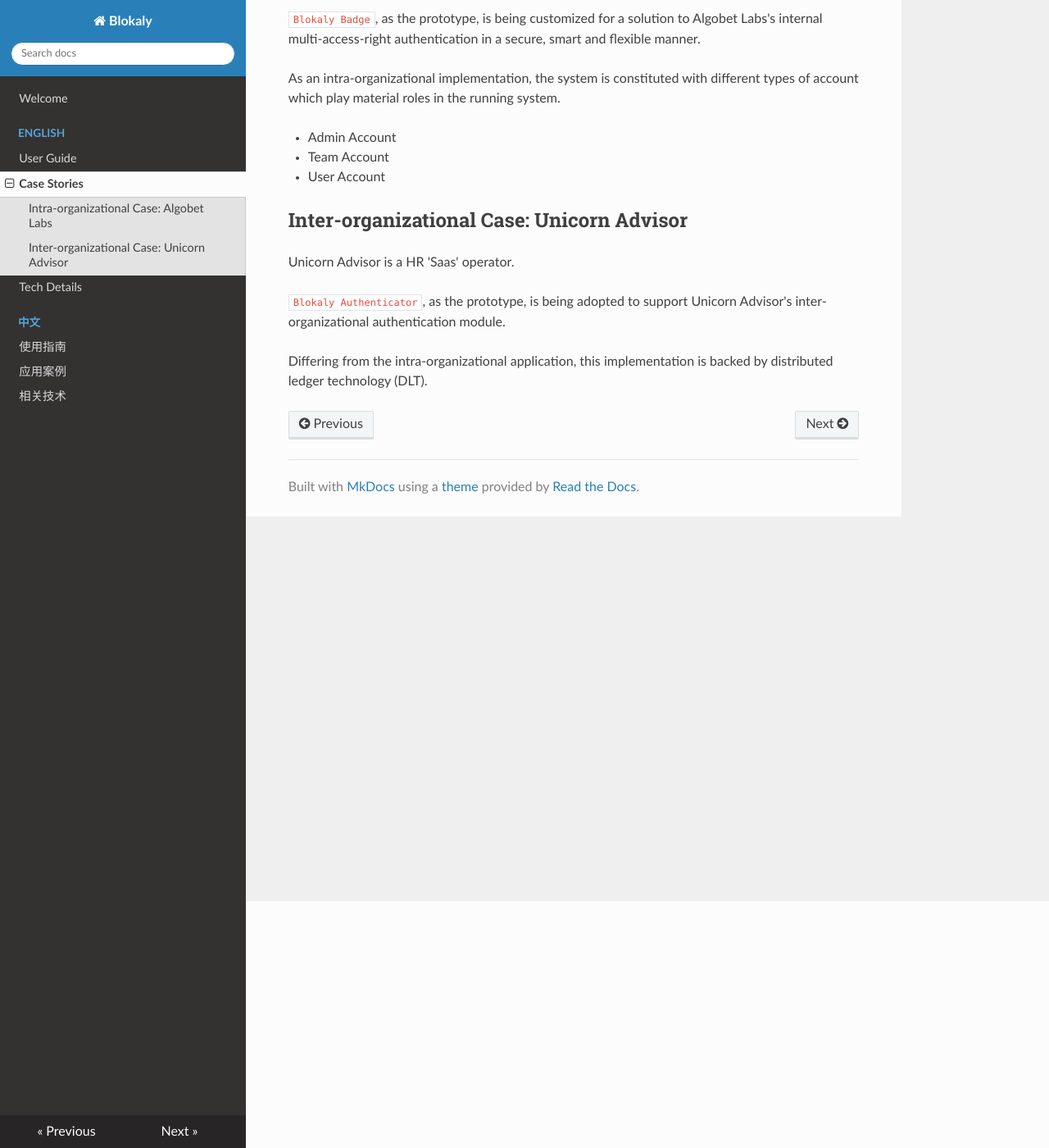
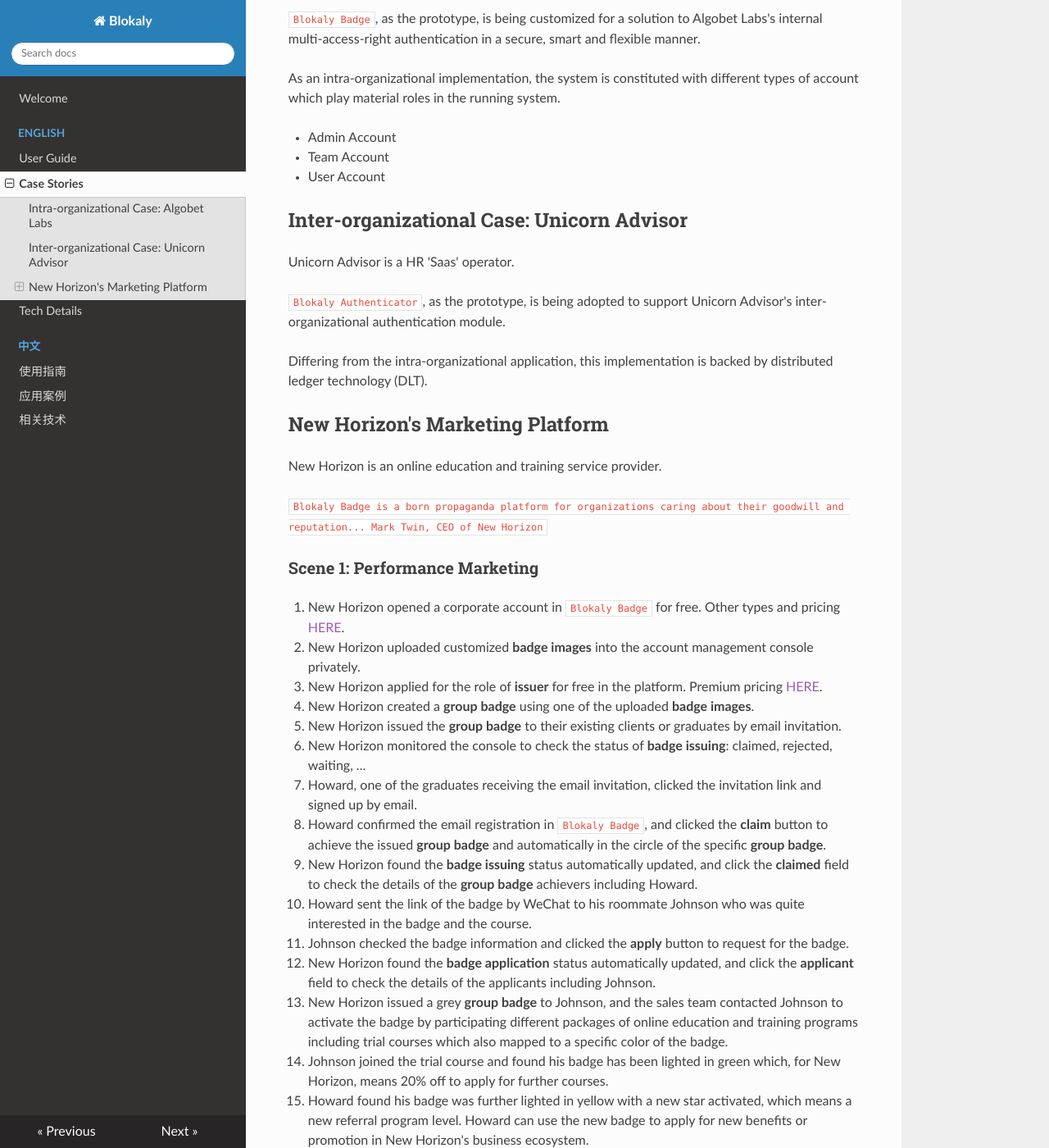
Before and after one commit to blokaly/banana, an MkDocs documentation site: the page built from docs/en/case.md, in a window 1280 px wide and 1400 px high, scrolled down 301 px. Shown: the whole window at 82% size. Built offline with MkDocs 1.6.1, drawn with Linux system fonts in a browser that asks for light colours; nearby versions of some CDN libraries; old or Windows-style settings are respelled for this version of MkDocs; some of the changed text lies outside the part shown.

Commit message:
marketing platform case added

```diff
--- a/docs/en/case.md
+++ b/docs/en/case.md
@@ -23,3 +23,36 @@ Unicorn Advisor is a HR 'Saas' operator.
 `Blokaly Authenticator`, as the prototype, is being adopted to support Unicorn Advisor's inter-organizational authentication module.
 
 Differing from the intra-organizational application, this implementation is backed by distributed ledger technology (DLT).
+
+
+## New Horizon's Marketing Platform
+
+New Horizon is an online education and training service provider.
+
+`Blokaly Badge is a born propaganda platform for organizations caring about their goodwill and reputation... Mark Twin, CEO of New Horizon`
+
+### Scene 1: Performance Marketing
+1. New Horizon opened a corporate account in `Blokaly Badge` for free. Other types and pricing [HERE]().
+2. New Horizon uploaded customized **badge images** into the account management console privately.
+3. New Horizon applied for the role of **issuer** for free in the platform. Premium pricing [HERE]().
+4. New Horizon created a **group badge** using one of the uploaded **badge images**.
+5. New Horizon issued the **group badge** to their existing clients or graduates by email invitation.
+6. New Horizon monitored the console to check the status of **badge issuing**: claimed, rejected, waiting, ...
+7. Howard, one of the graduates receiving the email invitation, clicked the invitation link and signed up by email.
+8. Howard confirmed the email registration in `Blokaly Badge`, and clicked the **claim** button to achieve the issued **group badge** and automatically in the circle of the specific **group badge**.
+9. New Horizon found the **badge issuing** status automatically updated, and click the **claimed** field to check the details of the **group badge** achievers including Howard.
+10. Howard sent the link of the badge by WeChat to his roommate Johnson who was quite interested in the badge and the course.
+11. Johnson checked the badge information and clicked the **apply** button to request for the badge.
+12. New Horizon found the **badge application** status automatically updated, and click the **applicant** field to check the details of the applicants including Johnson.
+13. New Horizon issued a grey **group badge** to Johnson, and the sales team contacted Johnson to activate the badge by participating different packages of online education and training programs including trial courses which also mapped to a specific color of the badge.
+14. Johnson joined the trial course and found his badge has been lighted in green which, for New Horizon, means 20% off to apply for further courses.
+15. Howard found his badge was further lighted in yellow with a new star activated, which means a new referral program level. Howard can use the new badge to apply for new benefits or promotion in New Horizon's business ecosystem.
+
+### Scene 2: Brand Marketing
+1. New Horizon upgraded the corporate account in `Blokaly Badge` to unlock features of unlimited issuees, circles, etc.
+2.
+
+
+### Scene 3: Propaganda Accelerator
+1. New Horizon met the hurdle rate to be an industry monopoly in `Blokaly Badge`. A tailored accelerator program was applied to the company for free.
+2.
```
